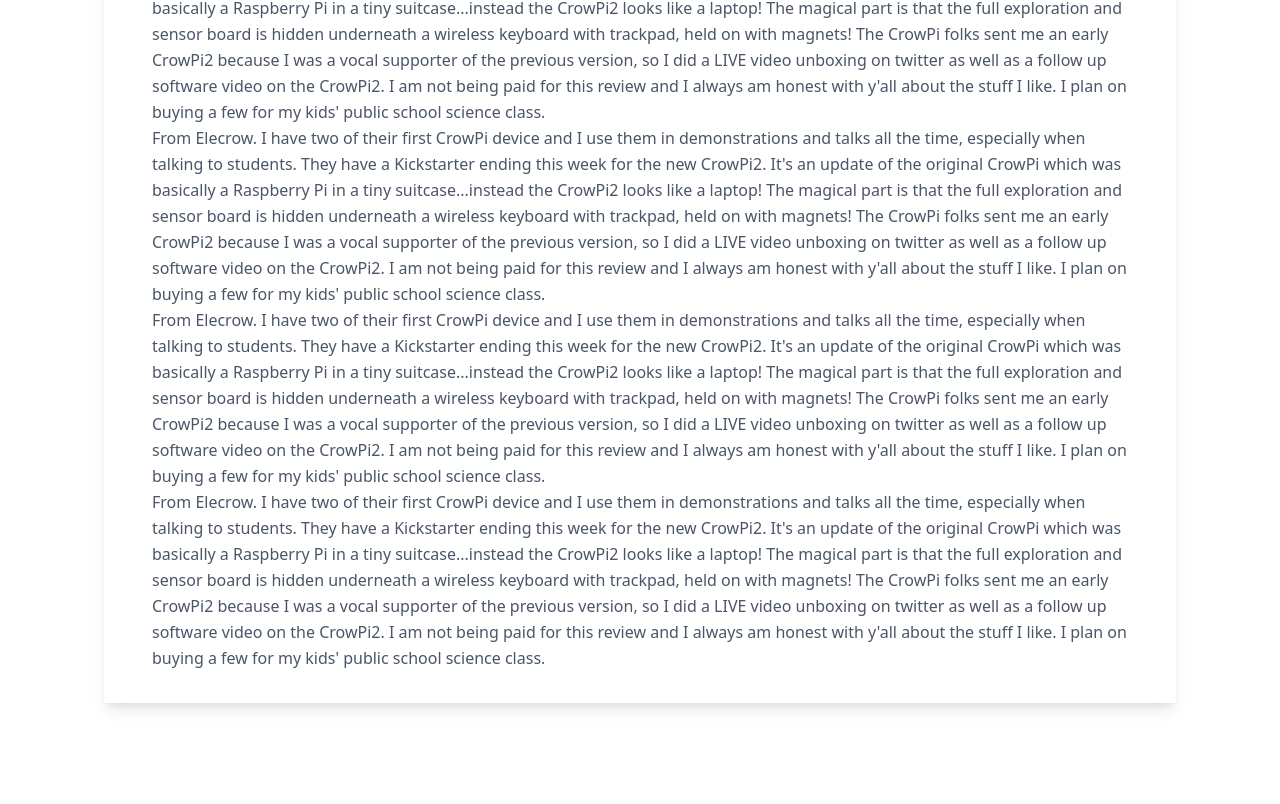
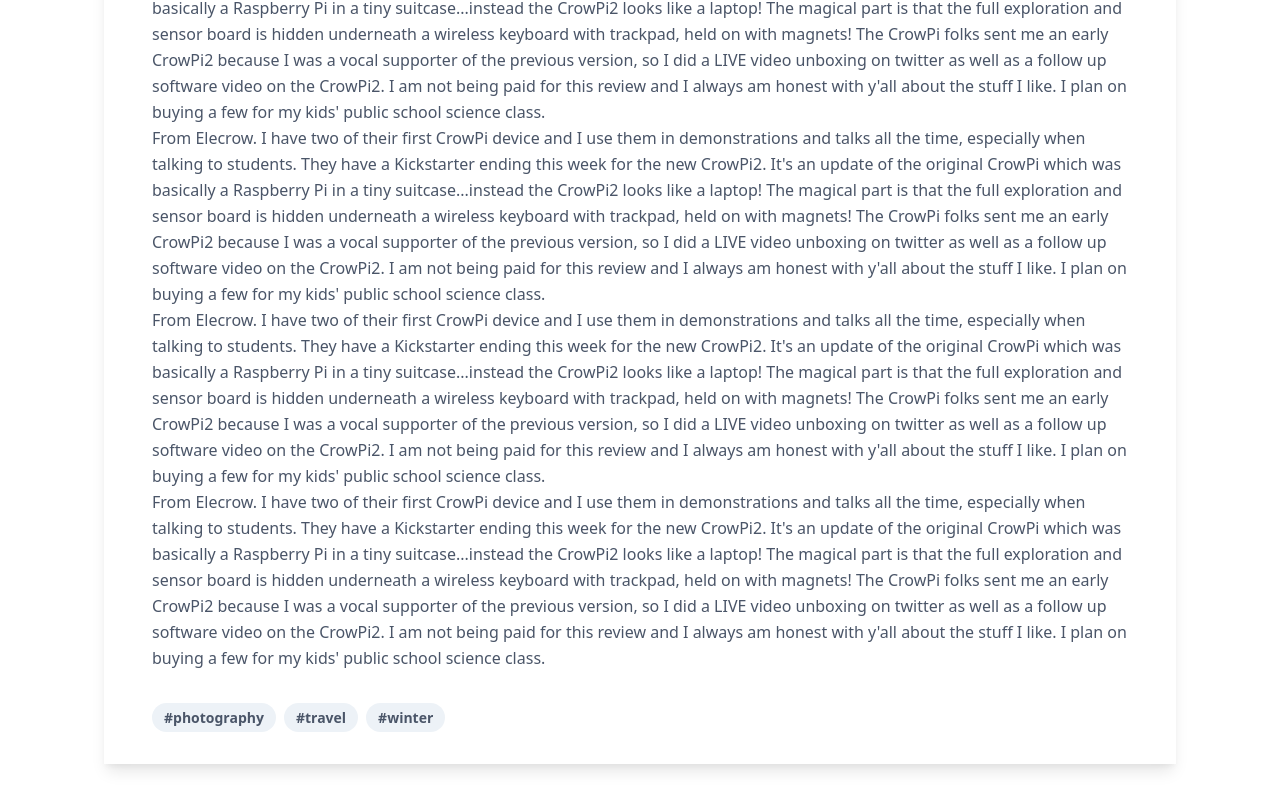
Before and after one commit to souhailelk/myblog, a React (Create React App) app: page / in a window 1280 px wide. Shown: the part 610-1414 px from the top of the page. Before the commit the page ends 1353 px from the top, so only its background shows below. Built offline with nearby package versions, Linux system fonts and the light colour scheme.

Commit message:
Add Tags in Article

```diff
--- a/src/components/Article.js
+++ b/src/components/Article.js
@@ -5,11 +5,16 @@
     const { content } = props;
     return(
         <div className="flex justify-center overflow-hidden rounded">
-        <div className="w-screen min-h-screen box-content max-w-screen-lg shadow-lg px-6 py-4 m-10">
-            <div class="font-bold justify-center text-3xl  break-words">{content.title}</div>
-            <div class="flex text-lg tracking-widest break-words">{content.infos}</div>
-            <div class="text-gray-700 text-base leading-relaxed break-words px-6 py-4">{content.content}</div>
-        </div>
+            <div className="w-screen min-h-screen box-content max-w-screen-lg shadow-lg px-6 py-4 m-10">
+                <div class="font-bold justify-center text-3xl  break-words">{content.title}</div>
+                <div class="flex text-lg tracking-widest break-words">{content.infos}</div>
+                <div class="text-gray-700 text-base leading-relaxed break-words px-6 py-4">{content.content}</div>
+                <div class="px-6 py-4">
+                    <span class="inline-block bg-gray-200 rounded-full px-3 py-1 text-sm font-semibold text-gray-700 mr-2">#photography</span>
+                    <span class="inline-block bg-gray-200 rounded-full px-3 py-1 text-sm font-semibold text-gray-700 mr-2">#travel</span>
+                    <span class="inline-block bg-gray-200 rounded-full px-3 py-1 text-sm font-semibold text-gray-700">#winter</span>
+                </div>
+            </div>
         </div>
     )
 }
```
